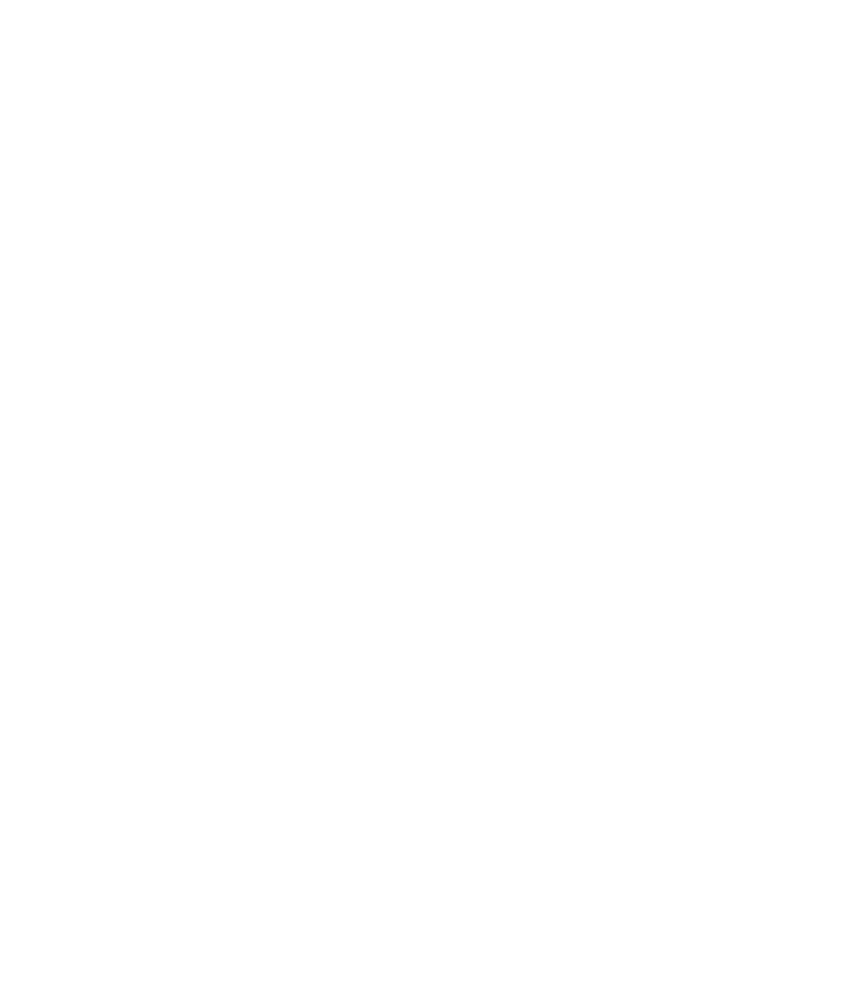
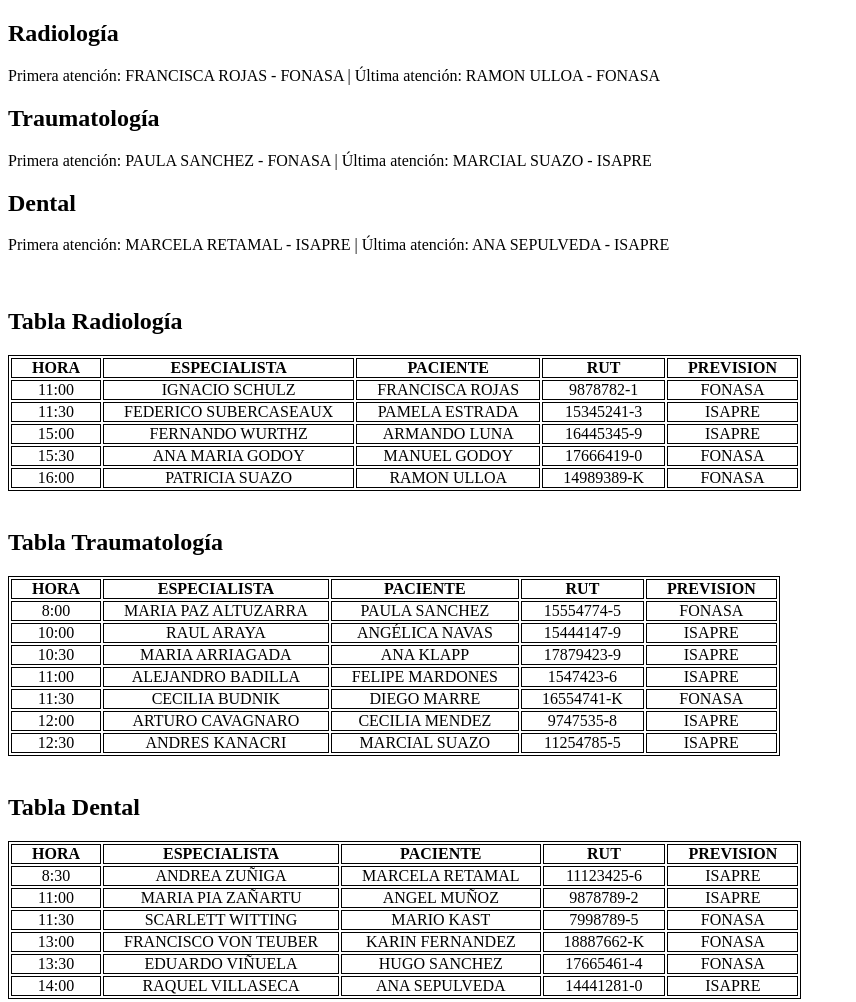
Before and after one commit to arabootcamp/ArraysObjetos, a plain HTML site: page index.html in a window 1280 px wide. Shown: the whole page, without its empty margins (0-856 px from the left). Before the commit the page ends 800 px from the top, so only its background shows below. Drawn offline with Linux system fonts and the light colour scheme.

Commit message:
ejercicios realizados

```diff
--- a/assets/js/script.js
+++ b/assets/js/script.js
@@ -1,5 +1,180 @@
-let radiologyArray
+/*Crear la estructura de datos mediante arreglos y objetos*/
+let radiologyArray = [{
+    hora: "11:00",
+    especialista: "IGNACIO SCHULZ",
+    paciente: "FRANCISCA ROJAS",
+    rut: "9878782-1",
+    prevision: "FONASA"
+  },
+  {
+    hora: "11:30",
+    especialista: "FEDERICO SUBERCASEAUX",
+    paciente: "PAMELA ESTRADA",
+    rut: "15345241-3",
+    prevision: "ISAPRE"
+  },
+  {
+    hora: "15:00",
+    especialista: "FERNANDO WURTHZ",
+    paciente: "ARMANDO LUNA",
+    rut: "16445345-9",
+    prevision: "ISAPRE"
+  },
+  {
+    hora: "15:30",
+    especialista: "ANA MARIA GODOY",
+    paciente: "MANUEL GODOY",
+    rut: "17666419-0",
+    prevision: "FONASA"
+  },
+  {
+    hora: "16:00",
+    especialista: "PATRICIA SUAZO",
+    paciente: "RAMON ULLOA",
+    rut: "14989389-K",
+    prevision: "FONASA"
+  }
+];
 
-let traumatologyArray
+let traumatologyArray = [{
+    hora: "8:00",
+    especialista: "MARIA PAZ ALTUZARRA",
+    paciente: "PAULA SANCHEZ",
+    rut: "15554774-5",
+    prevision: "FONASA"
+  },
+  {
+    hora: "10:00",
+    especialista: "RAUL ARAYA",
+    paciente: "ANGÉLICA NAVAS",
+    rut: "15444147-9",
+    prevision: "ISAPRE"
+  },
+  {
+    hora: "10:30",
+    especialista: "MARIA ARRIAGADA",
+    paciente: "ANA KLAPP",
+    rut: "17879423-9",
+    prevision: "ISAPRE"
+  },
+  {
+    hora: "11:00",
+    especialista: "ALEJANDRO BADILLA",
+    paciente: "FELIPE MARDONES",
+    rut: "1547423-6",
+    prevision: "ISAPRE"
+  },
+  {
+    hora: "11:30",
+    especialista: "CECILIA BUDNIK",
+    paciente: "DIEGO MARRE",
+    rut: "16554741-K",
+    prevision: "FONASA"
+  },
+  {
+    hora: "12:00",
+    especialista: "ARTURO CAVAGNARO",
+    paciente: "CECILIA MENDEZ",
+    rut: "9747535-8",
+    prevision: "ISAPRE"
+  },
+  {
+    hora: "12:30",
+    especialista: "ANDRES KANACRI",
+    paciente: "MARCIAL SUAZO",
+    rut: "11254785-5",
+    prevision: "ISAPRE"
+  }
+];
 
-let dentalArray
+let dentalArray = [{
+    hora: "8:30",
+    especialista: "ANDREA ZUÑIGA",
+    paciente: "MARCELA RETAMAL",
+    rut: "11123425-6",
+    prevision: "ISAPRE"
+  },
+  {
+    hora: "11:00",
+    especialista: "MARIA PIA ZAÑARTU",
+    paciente: "ANGEL MUÑOZ",
+    rut: "9878789-2",
+    prevision: "ISAPRE"
+  },
+  {
+    hora: "11:30",
+    especialista: "SCARLETT WITTING",
+    paciente: "MARIO KAST",
+    rut: "7998789-5",
+    prevision: "FONASA"
+  },
+  {
+    hora: "13:00",
+    especialista: "FRANCISCO VON TEUBER",
+    paciente: "KARIN FERNANDEZ",
+    rut: "18887662-K",
+    prevision: "FONASA"
+  },
+  {
+    hora: "13:30",
+    especialista: "EDUARDO VIÑUELA",
+    paciente: "HUGO SANCHEZ",
+    rut: "17665461-4",
+    prevision: "FONASA"
+  },
+  {
+    hora: "14:00",
+    especialista: "RAQUEL VILLASECA",
+    paciente: "ANA SEPULVEDA",
+    rut: "14441281-0",
+    prevision: "ISAPRE"
+  }
+];
+
+/*Mapeo de los arreglos*/
+const map = [{
+    title: 'Radiología',
+    array: radiologyArray
+  },
+  {
+    title: 'Traumatología',
+    array: traumatologyArray
+  },
+  {
+    title: 'Dental',
+    array: dentalArray
+  }
+];
+/**********************/
+
+/* Mostrar por pantalla la primera y última atención de cada listado Ej: Primera atención: Juan Pérez - Fonasa | Última atención: Ana Gálvez - Isapre.*/
+for (let i = 0; i < 3; i++) {
+  let nodoH2 = document.createElement('h2');
+  let nodoP = document.createElement('p');
+  nodoH2.innerHTML = map[i].title;
+  nodoP.innerHTML = `Primera atención: ${map[i].array[0].paciente} - ${map[i].array[0].prevision} | Última atención: ${map[i].array[map[i].array.length-1].paciente} - ${map[i].array[map[i].array.length-1].prevision}`;
+  document.body.appendChild(nodoH2);
+  document.body.appendChild(nodoP);
+}
+
+/*Recorrer el arreglo y mostrar su contenido en una tabla.*/
+let createTable = (title, array) => {
+  let text = `<br><h2>Tabla ${title}</h2><table><tr>`;
+  for (x in array[0])
+    text += `<th>${x}</th>`;
+  text += '</tr>';
+  for (let i = 0; i < array.length; i++) {
+    text += '<tr>'
+    for (x in array[i])
+      text += `<td>${array[i][x]}</td>`;
+    text += '</tr>';
+  }
+  text += '</table>';
+  return text;
+}
+
+for (let i = 0; i < 3; i++) {
+  let nodo = document.createElement('div');
+  nodo.innerHTML = createTable(map[i].title, map[i].array);
+  document.body.appendChild(nodo);
+}
--- a/index.html
+++ b/index.html
@@ -1,14 +1,38 @@
 <!DOCTYPE html>
-<html lang="en">
+<html lang="es">
+
 <head>
   <meta charset="UTF-8">
   <meta http-equiv="X-UA-Compatible" content="IE=edge">
   <meta name="viewport" content="width=device-width, initial-scale=1.0">
-  <title>Document</title>
+  <title>Desafío - Uso Básico de Arrays y Objetos</title>
 </head>
+<style>
+  body {
+    padding-bottom: 40px;
+  }
+
+  table,
+  tr,
+  th,
+  td {
+    border: 1px solid black;
+    text-align: center;
+  }
+
+  th,
+  td {
+    padding: 0 20px;
+  }
+
+  th {
+    text-transform: uppercase;
+  }
+</style>
+
 <body>
-
 
   <script src="assets/js/script.js"></script>
 </body>
+
 </html>
```
